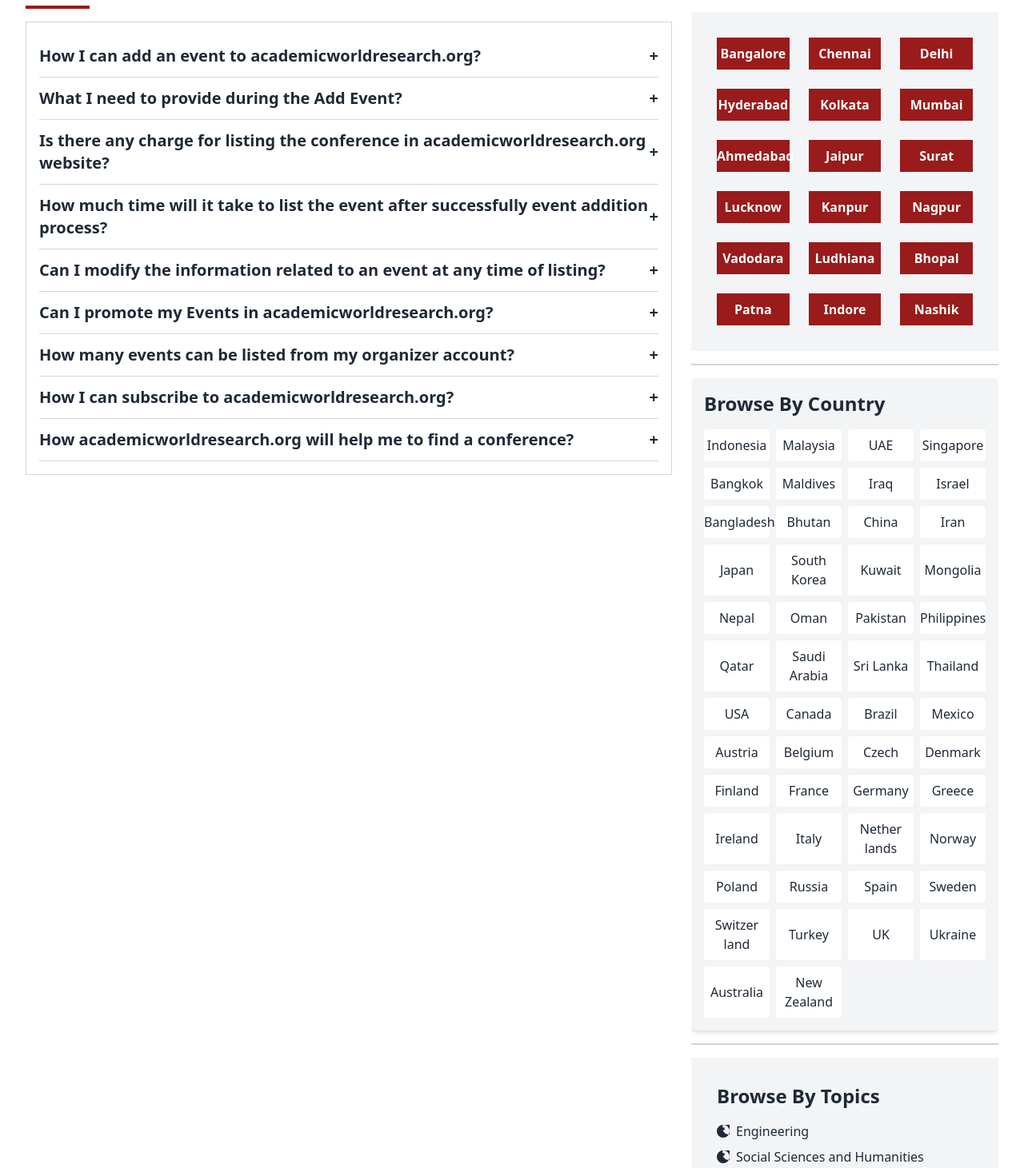
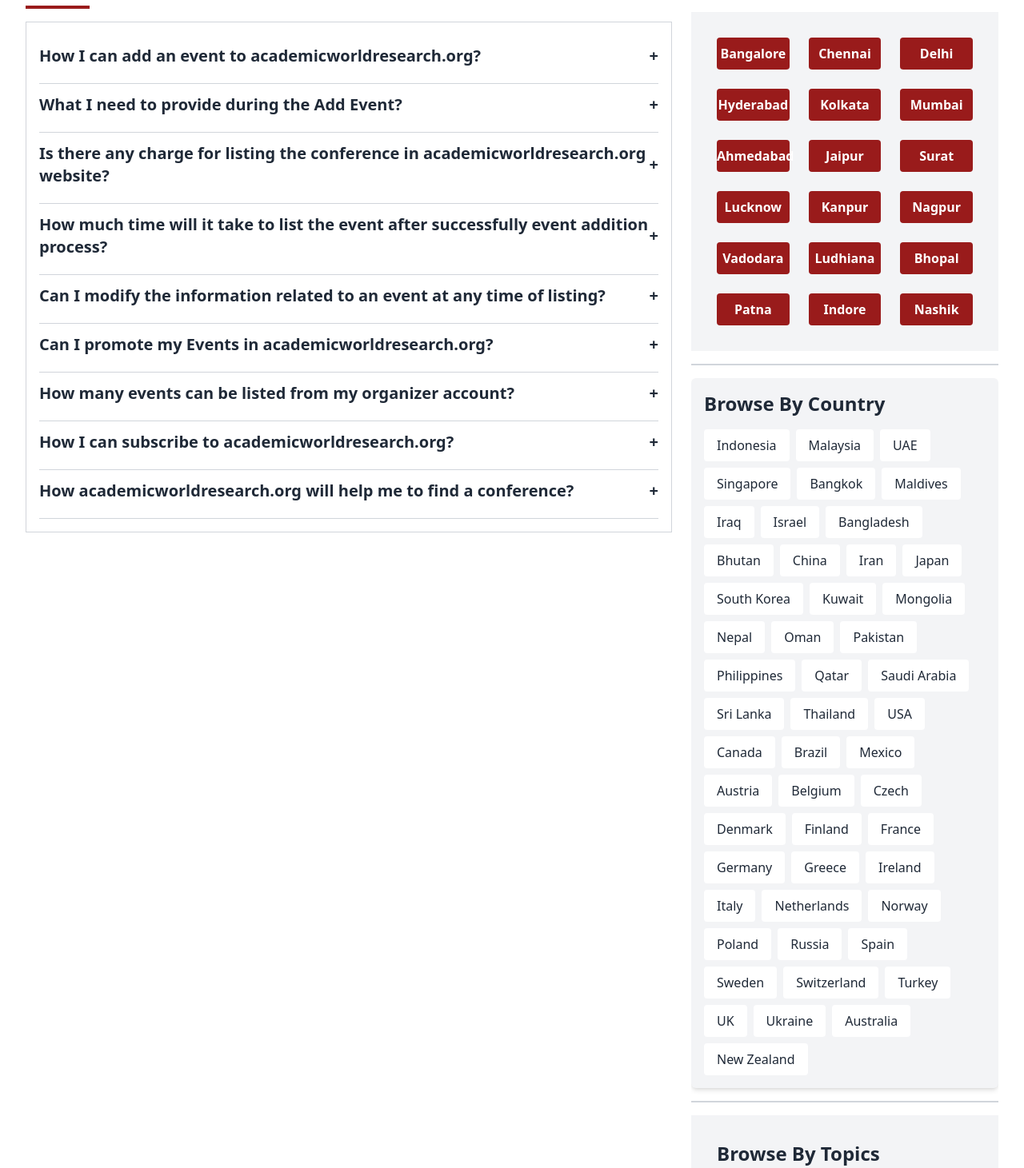
Before and after one commit to satyamJha002/TEN-Virtual-Aggregator, a React (Vite) app in the folder Frontend/: page /faq in a window 1280 px wide. Shown: the part 169-1630 px from the top of the page at 80% size. Built offline with nearby package versions, Linux system fonts and the light colour scheme.

Commit message:
changes in faq

```diff
--- a/Frontend/src/Components/Pages/AddEvent/BrowseByCities.jsx
+++ b/Frontend/src/Components/Pages/AddEvent/BrowseByCities.jsx
@@ -29,12 +29,12 @@
         {cities.map((city) => (
           <button
             key={city}
-            className="bg-red-800 text-white font-bold py-2 rounded-none text-center
+            className="bg-red-800 text-white font-bold py-2 text-center
                        w-full after:content-[''] after:absolute after:top-1/2 after:right-0
                        after:-translate-y-1/2 after:border-l-[10px] after:border-t-[10px]
                        after:border-b-[10px] after:border-l-transparent
                        after:border-t-transparent after:border-b-transparent
-                       after:border-r-red-800 hover:bg-red-700 transition-all"
+                       after:border-r-red-800 hover:bg-red-700 transition-all rounded"
             style={{
               maxWidth: "280px", // Set consistent width for the button
               position: "relative", // Required for the arrow styling
--- a/Frontend/src/Components/Pages/AddEvent/BrowseByCountry.jsx
+++ b/Frontend/src/Components/Pages/AddEvent/BrowseByCountry.jsx
@@ -40,13 +40,13 @@
     "Greece",
     "Ireland",
     "Italy",
-    "Nether lands",
+    "Netherlands",
     "Norway",
     "Poland",
     "Russia",
     "Spain",
     "Sweden",
-    "Switzer land",
+    "Switzerland",
     "Turkey",
     "UK",
     "Ukraine",
@@ -70,7 +70,7 @@
     <div className="p-4 bg-gray-100 rounded-md shadow-md">
       {/* Header - Hidden in Mobile */}
       <h2
-        className="text-2xl font-semibold cursor-pointer  items-center justify-between md:block hidden"
+        className="text-2xl font-semibold cursor-pointer items-center justify-between md:block hidden"
         onClick={toggleDropdown}
         aria-expanded={isActive}
         aria-controls="country-list"
@@ -81,13 +81,13 @@
       {/* Country List */}
       <div
         id="country-list"
-        className="grid grid-cols-2 md:grid-cols-3 lg:grid-cols-4 gap-2 mt-4"
+        className="flex flex-wrap gap-2 mt-4"
         aria-hidden={!isActive}
       >
         {allCountries.map((country) => (
           <button
             key={country}
-            className="bg-white text-gray-800 font-medium py-2  rounded hover:bg-gray-200 focus:outline-none focus:ring-2 focus:ring-gray-400"
+            className="bg-white text-gray-800 font-medium py-2 px-4 rounded hover:bg-gray-200 focus:outline-none focus:ring-2 focus:ring-gray-400"
             aria-label={`Browse ${country}`}
           >
             {country}
--- a/Frontend/src/Components/Pages/AddEvent/BrowseByTopic.jsx
+++ b/Frontend/src/Components/Pages/AddEvent/BrowseByTopic.jsx
@@ -32,8 +32,9 @@
               className="mr-2"
               viewBox="0 0 16 16"
             >
-              <path d="M16 8A8 8 0 1 1 0 8a8 8 0 0 1 16 0zM8 8a7.9 7.9 0 1 0 0-7.9A7.9 7.9 0 0 0 8 8zm0-5a1.9 1.9 0 1 1 0 3.8A1.9 1.9 0 0 1 8 3z" />
+              <path d="M13.485 1.757l-8.486 8.485-3.182-3.182a.5.5 0 0 0-.707.707l3.536 3.536a.5.5 0 0 0 .707 0L14.192 2.464a.5.5 0 0 0-.707-.707z" />
             </svg>
+
             <p className="text-gray-800">{topic}</p>
           </div>
         ))}
--- a/Frontend/src/Components/Pages/Faq/Faq.jsx
+++ b/Frontend/src/Components/Pages/Faq/Faq.jsx
@@ -72,7 +72,7 @@
           {faqs.map((faq, index) => (
             <div key={index} className="border-b border-gray-300 py-3">
               <p
-                className="cursor-pointer text-xl font-semibold flex justify-between items-center"
+                className="cursor-pointer mb-2 text-xl font-semibold flex justify-between items-center"
                 onClick={() => toggleFaq(index)}
               >
                 {faq.question}
--- a/Frontend/src/Components/Pages/PrivacyPolicy/PrivacyPolicy.jsx
+++ b/Frontend/src/Components/Pages/PrivacyPolicy/PrivacyPolicy.jsx
@@ -2,7 +2,7 @@
   return (
     <div
       className="space-y-4 text-lg text-gray-700 my-6 "
-      style={{ marginTop: "2rem" }}
+      style={{ marginTop: "3rem" }}
     >
       <h3 className="text-2xl font-semibold relative inline-block mb-4">
         Terms and Conditions
@@ -63,7 +63,7 @@
 
 function PrivacyPolicy() {
   return (
-    <div className="px-4 py-6 my-6 space-y-6 max-w-6xl ">
+    <div className="px-4 py-6 my-6 space-y-6 mx-auto max-w-6xl ">
       <h3 className="text-2xl font-semibold relative inline-block mb-4">
         Privacy Policy
         <span className="block h-1 w-20 bg-red-800 absolute bottom-[-6px] left-0"></span>
```
